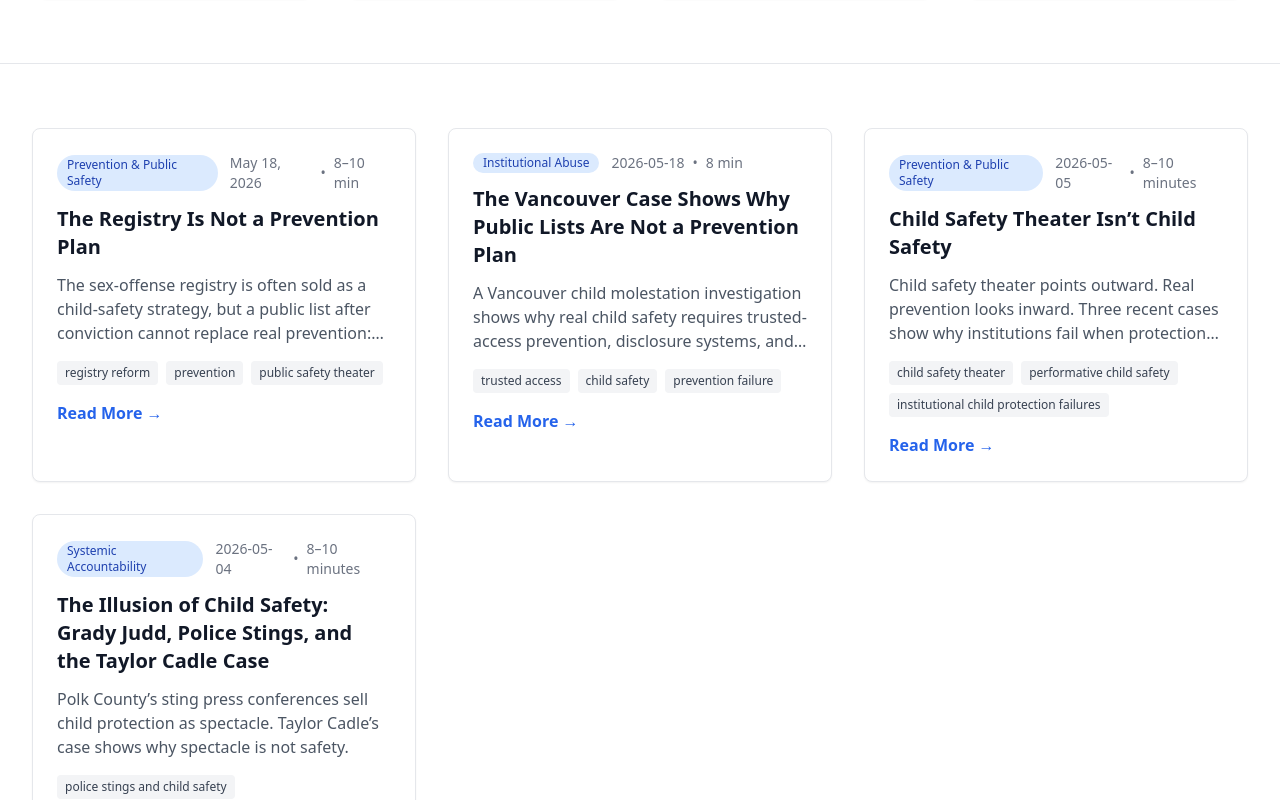
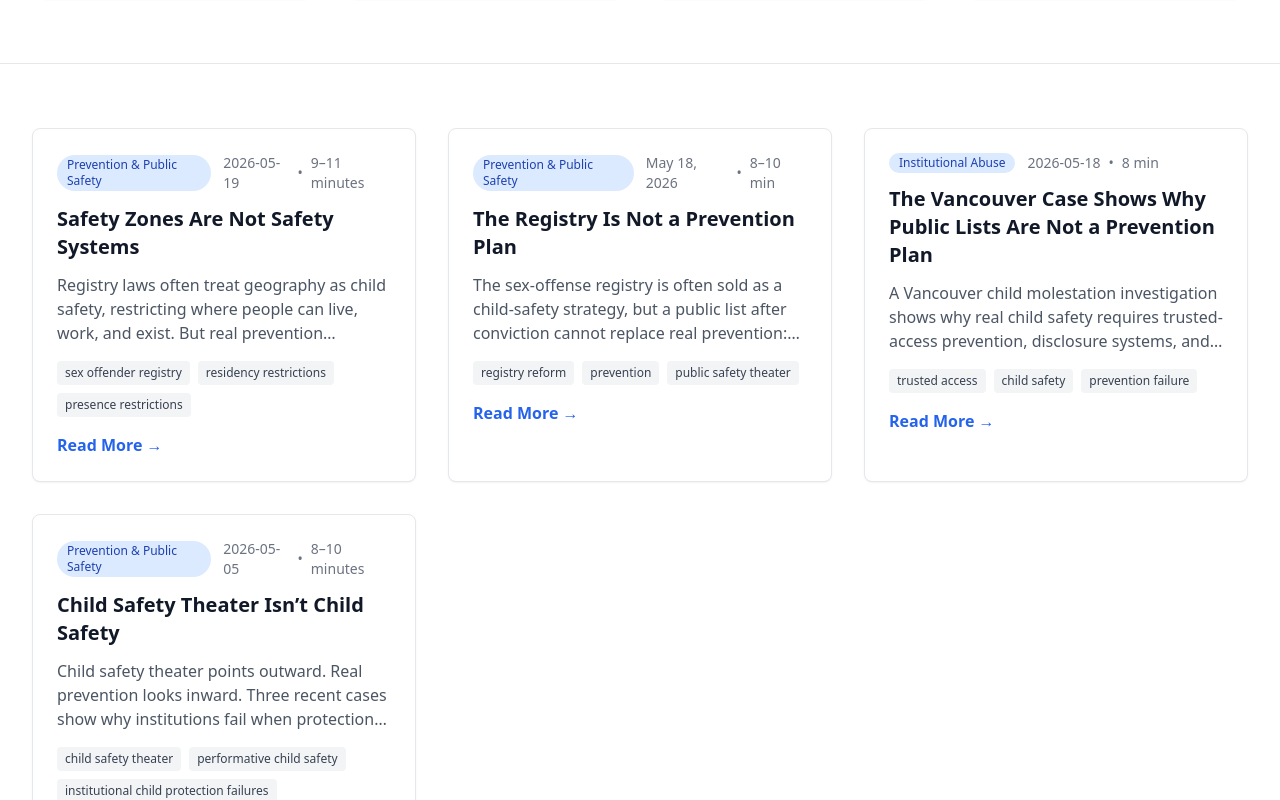
Before and after one commit to projectsolarrecon/Solar, a React (Vite) app: page /blog in a window 1280 px wide. Shown: the part 2020-2820 px from the top of the page. Built offline with nearby package versions, Linux system fonts and the light colour scheme.

Commit message:
Update blogPosts.ts

```diff
--- a/src/data/blogPosts.ts
+++ b/src/data/blogPosts.ts
@@ -12,6 +12,30 @@ export interface BlogPost {
 
 export const allBlogPosts: BlogPost[] = [
   // Insert this object at the TOP of the exported array (newest-first):
+{
+  id: "safety-zones-are-not-safety-systems",
+  title: "Safety Zones Are Not Safety Systems",
+  excerpt:
+    "Registry laws often treat geography as child safety, restricting where people can live, work, and exist. But real prevention depends on access, accountability, reporting systems, institutional safeguards, and stability.",
+  author: "The SOLAR Project",
+  date: "2026-05-19",
+  readTime: "9–11 minutes",
+  category: "Prevention & Public Safety",
+  tags: [
+    "sex offender registry",
+    "residency restrictions",
+    "presence restrictions",
+    "child safety zones",
+    "registry reform",
+    "trusted access",
+    "institutional accountability",
+    "known-access risk",
+    "public safety theater",
+    "reentry stability",
+    "stability is safety",
+  ],
+  path: "/blog/safety-zones-are-not-safety-systems",
+},
 {
   id: "the-registry-is-not-a-prevention-plan",
   title: "The Registry Is Not a Prevention Plan",
```
